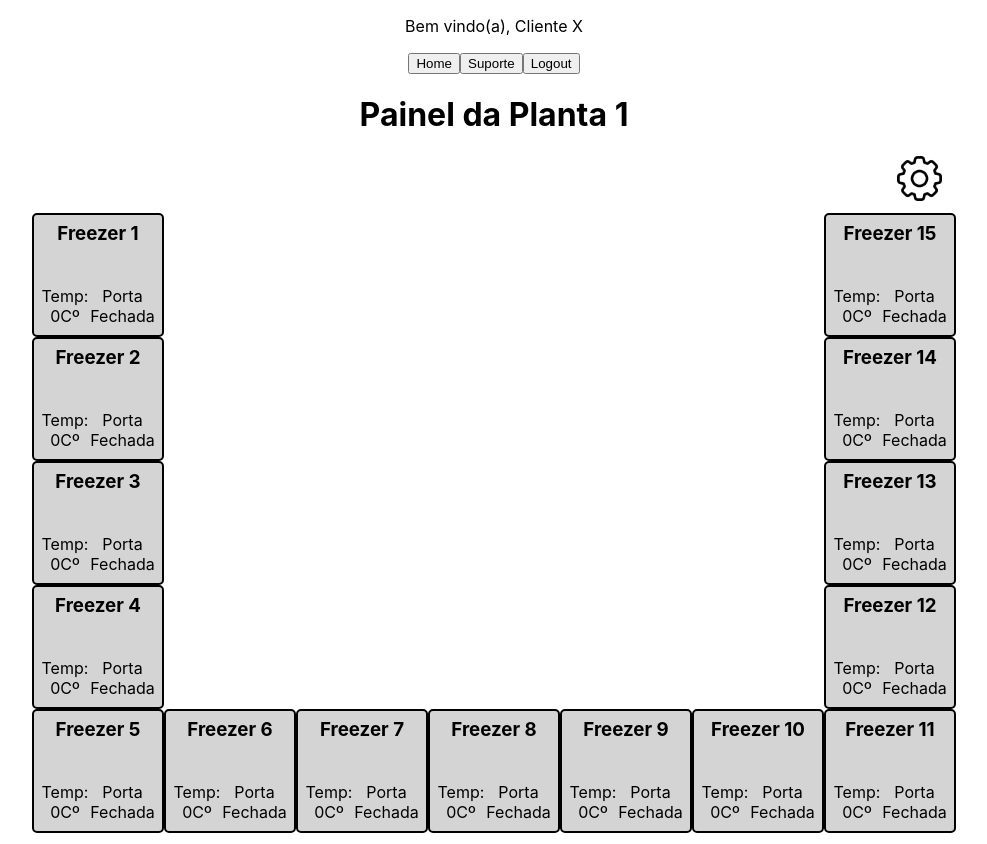
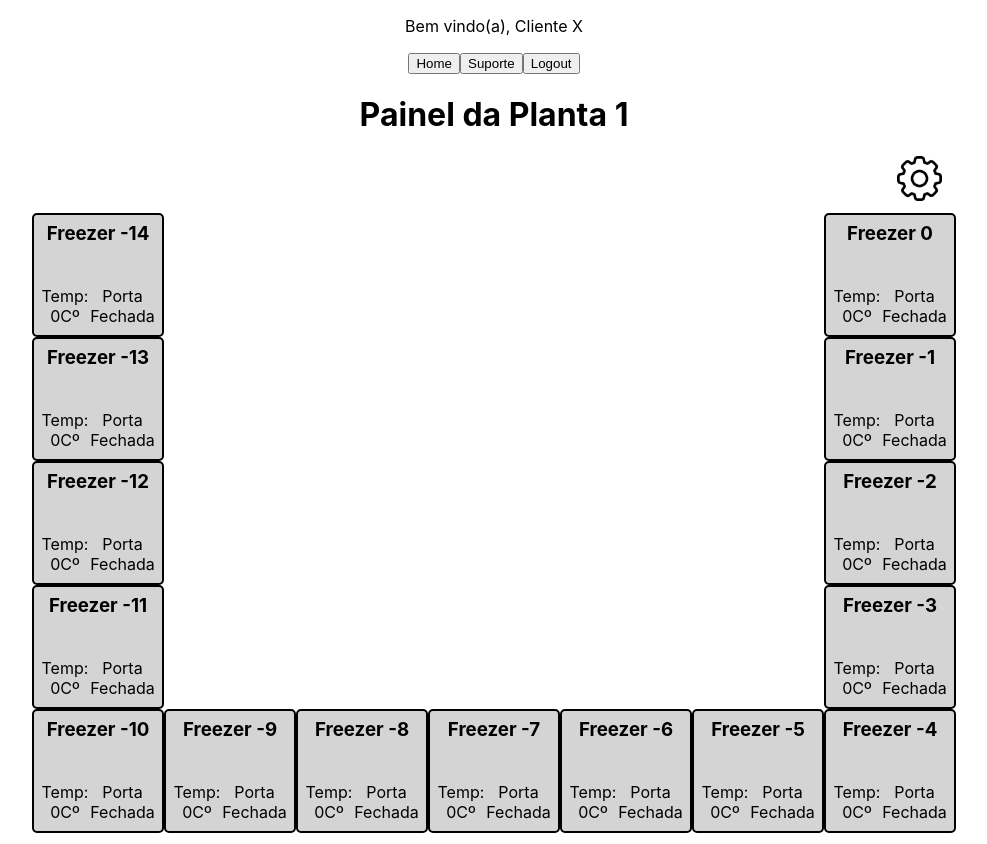
Before and after one commit to Hiagoperoni/SENSI, a React (Create React App) app in the folder App/FrontEnd/: page /planta/1 in a window 1280 px wide. Shown: the whole page, without its empty margins (146-1133 px from the left). Built offline with nearby package versions, Linux system fonts and the light colour scheme; no server answers.

Commit message:
Pagina 2 funcionando, pagina 3 não

```diff
--- a/App/FrontEnd/src/app/frontEnd/Pages/painel.js
+++ b/App/FrontEnd/src/app/frontEnd/Pages/painel.js
@@ -36,6 +36,7 @@ function Painel() {
 
   // Divida a lista de elementos em grupos de 5
   const grupos = elementos.reduce((acc, curr, index) => {
+    console.log(elementos);
     if (index % 5 === 0) {
       acc.push([]);
     }
@@ -54,7 +55,7 @@ function Painel() {
         {grupos.map((grupo, index) => (
           <div className={index === 0 ? 'uEsquerda' : index === 1 ? 'uBaixo' : 'uDireita'} key={index}>
             {grupo.map(elemento => (
-              <FreezerComp clienteId={idCliente} freezerId={paginaAtual * 15 - 15 + elemento} key={elemento} />
+              <FreezerComp clienteId={idCliente} freezerId={paginaAtual * 15 - 15 + (elemento - 15)} key={elemento} />
             ))}
           </div>
         ))}
```
